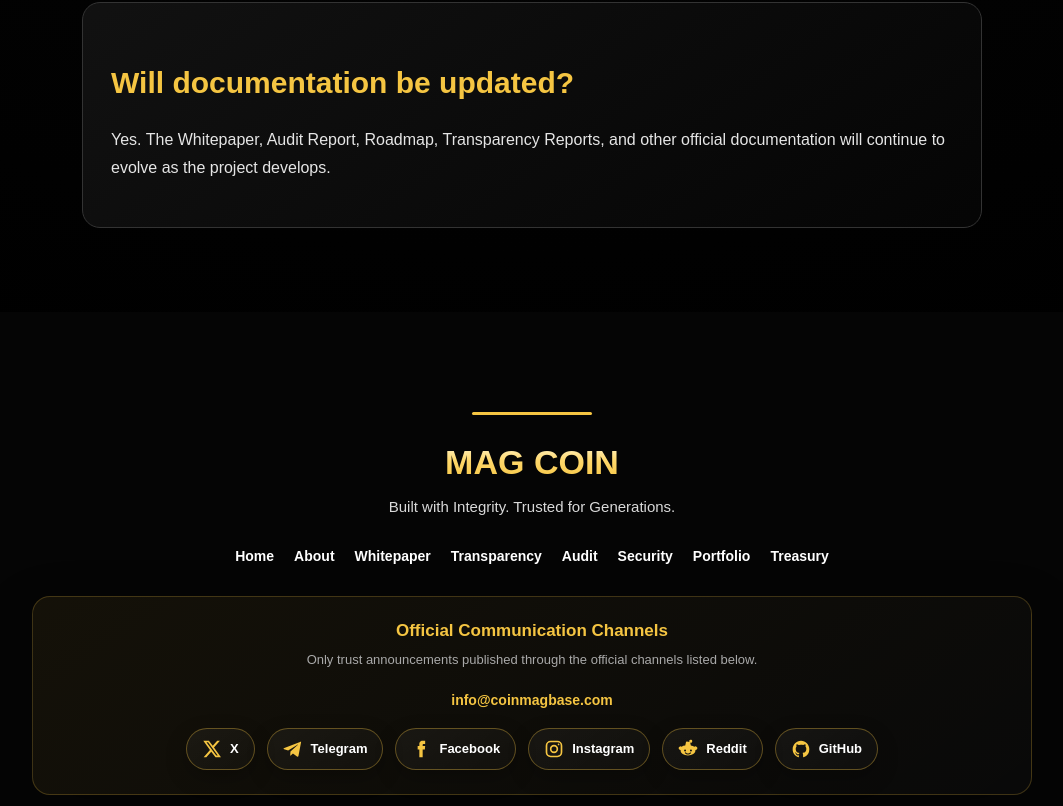
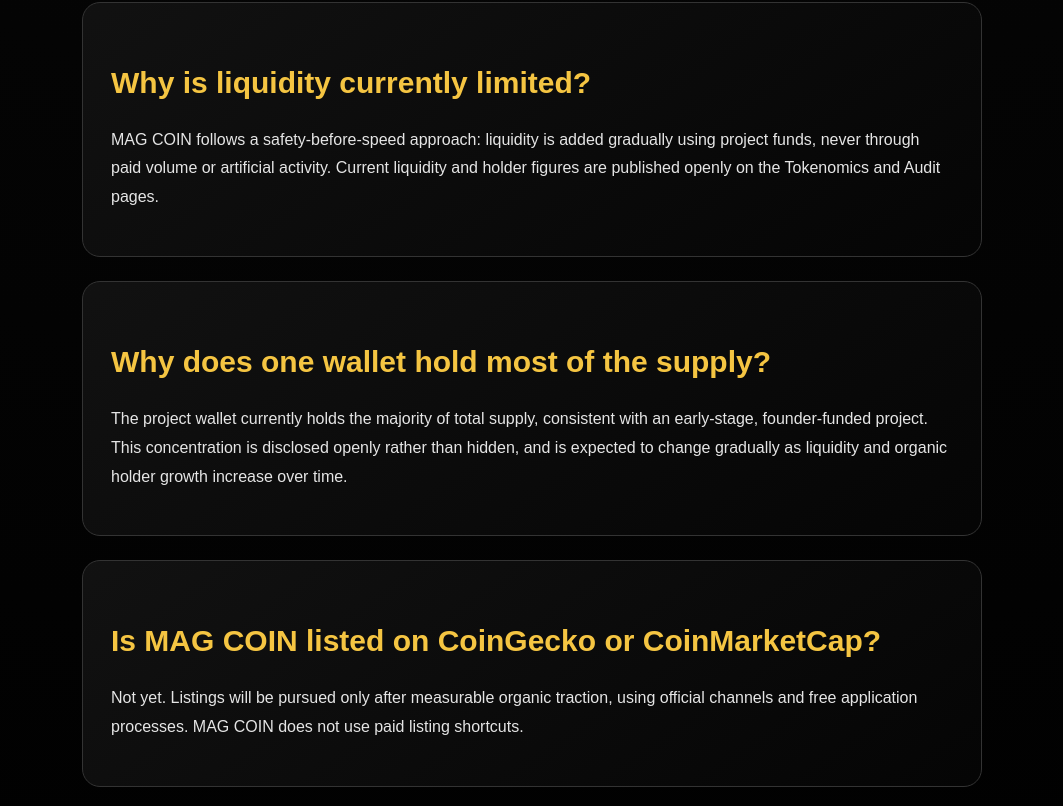
Before and after one commit to MAGZOWN/mag-coin-website, a Next.js app: page /faq in a window 1280 px wide. Shown: the part 1314-2120 px from the top of the page, without its empty margins (108-1171 px from the left). Built offline with nearby package versions, Linux system fonts and the light colour scheme.

Commit message:
Phase 20.8: Add liquidity, concentration, and listing questions to FAQ

```diff
--- a/app/faq/page.tsx
+++ b/app/faq/page.tsx
@@ -57,6 +57,45 @@ export default function FAQ() {
             </h2>
 
             <p>MAG COIN is built on the Base Network.</p>
+          </div>
+
+          <div style={styles.card} className="cardHover">
+            <h2 style={styles.heading}>
+              Why is liquidity currently limited?
+            </h2>
+
+            <p>
+              MAG COIN follows a safety-before-speed approach: liquidity is
+              added gradually using project funds, never through paid volume
+              or artificial activity. Current liquidity and holder figures are
+              published openly on the Tokenomics and Audit pages.
+            </p>
+          </div>
+
+          <div style={styles.card} className="cardHover">
+            <h2 style={styles.heading}>
+              Why does one wallet hold most of the supply?
+            </h2>
+
+            <p>
+              The project wallet currently holds the majority of total
+              supply, consistent with an early-stage, founder-funded project.
+              This concentration is disclosed openly rather than hidden, and
+              is expected to change gradually as liquidity and organic holder
+              growth increase over time.
+            </p>
+          </div>
+
+          <div style={styles.card} className="cardHover">
+            <h2 style={styles.heading}>
+              Is MAG COIN listed on CoinGecko or CoinMarketCap?
+            </h2>
+
+            <p>
+              Not yet. Listings will be pursued only after measurable organic
+              traction, using official channels and free application
+              processes. MAG COIN does not use paid listing shortcuts.
+            </p>
           </div>
 
           <div style={styles.card} className="cardHover">
```
